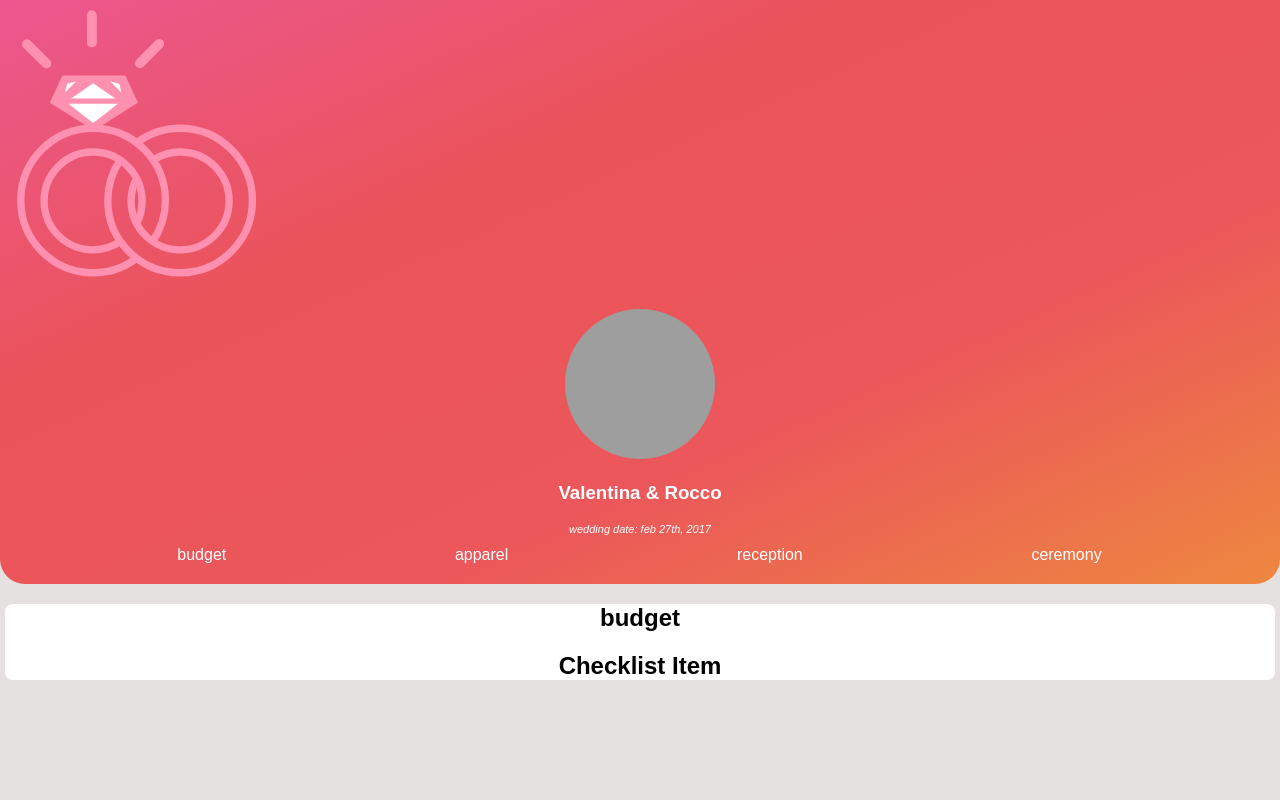
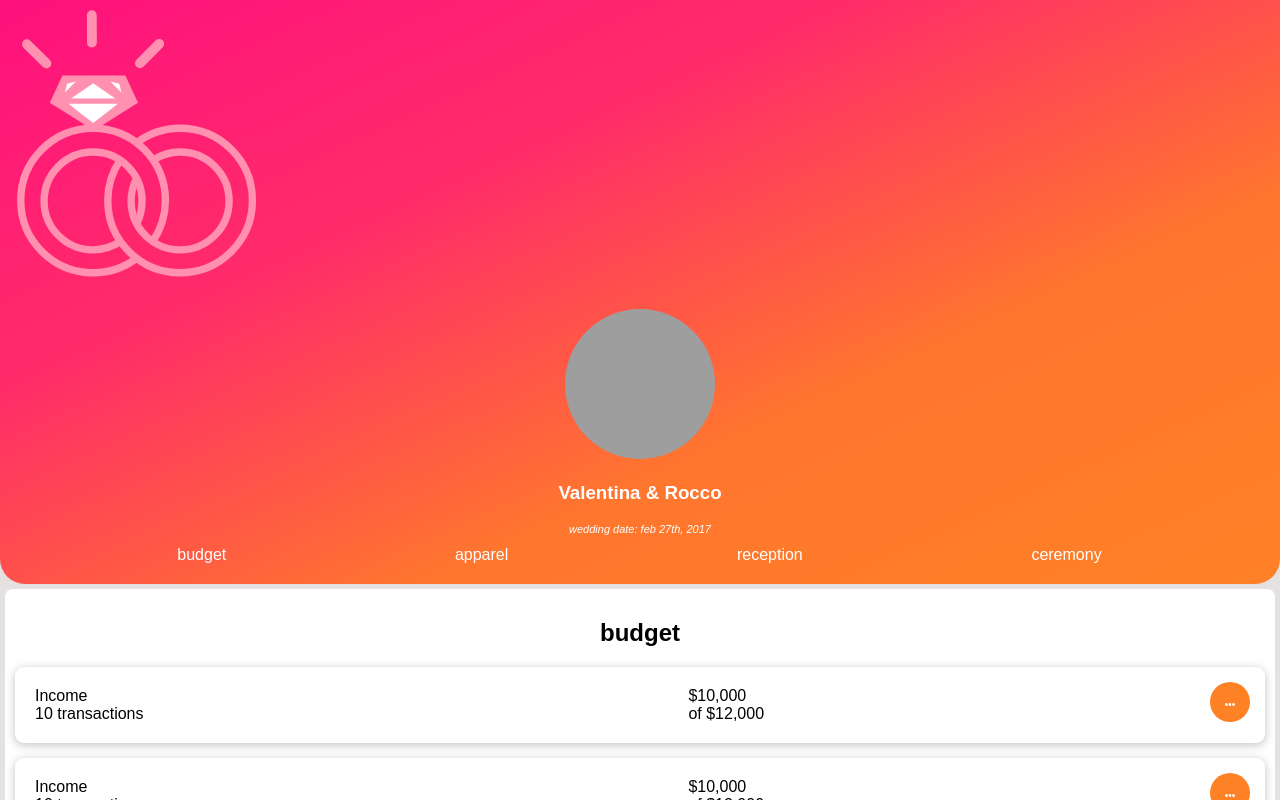
Before and after one commit to seven-seas-digital/Non-Wedding, a React (Create React App) app: page / in a window 1280 px wide. Shown: the top 800 px of the page. Built offline with nearby package versions, Linux system fonts and the light colour scheme; grey boxes are pictures that could not be loaded.

Commit message:
created a checklistItem component and styled its contents with css flex box

```diff
--- a/src/components/App.css
+++ b/src/components/App.css
@@ -30,7 +30,7 @@
 }
 
 .header {
-  background: linear-gradient(to bottom right,rgb(235, 87, 143), rgb(235, 84, 91),rgb(235, 87, 90), rgb(238, 135, 64));
+  background: linear-gradient(to bottom right,rgb(254, 17, 126), rgb(255, 44, 105),rgb(255, 118, 46), rgb(255, 129, 38));
   border-bottom-left-radius: 25px;
   border-bottom-right-radius: 25px;
 }
@@ -75,4 +75,48 @@
   border-radius: 8px;
   background-color: white;
   margin: 5px;
+  padding: 10px;
 }
+
+.checklist-item {
+  position: relative;
+  border-radius: 9px;
+  box-shadow: 0px 2px 9px 1px #ccc;
+  padding: 20px;
+  margin: 15px 0;
+}
+
+.content-container {
+  max-width: 90%;
+  display: flex;
+  flex-wrap: wrap;
+  flex-direction: row;
+  justify-content: space-between;
+}
+
+.content-container > p {
+  width: 40%;
+  text-align: left;
+  margin: 0px;
+}
+
+.more-button {
+  position: absolute;
+  top: 15px;
+  right: 15px;
+  background: rgb(255, 129, 38);
+  width: 40px;
+  height: 40px;
+  color: white;
+  border-radius: 50%;
+}
+
+.more-button:after {
+  content: '\2022 \2022 \2022';
+  position: absolute;
+  top: 50%;
+  left: 50%;
+  transform: translate(-50%, -50%) rotate(180deg);
+  font-size: 10px;
+  margin-top: 2px;
+}
--- a/src/components/Checklist.js
+++ b/src/components/Checklist.js
@@ -9,6 +9,8 @@ const Checklist = (props) => {
     <div className="checklist-container">
       <h2>{checklistType}</h2>
         <ChecklistItem />
+        <ChecklistItem />
+        <ChecklistItem />
     </div>
   );
 }
--- a/src/components/ChecklistItem.js
+++ b/src/components/ChecklistItem.js
@@ -2,7 +2,15 @@ import React from 'react';
 
 const ChecklistItem = (props) => {
   return (
-    <h2>Checklist Item</h2>
+    <div className="checklist-item">
+      <div className="content-container">
+        <p className="item-name">Income</p>
+        <p className="total-spent">$10,000</p>
+        <p className="item-subtitle">10 transactions</p>
+        <p className="budget">of $12,000</p>
+      </div>
+      <div className="more-button"></div>
+    </div>
   );
 }
 
```
